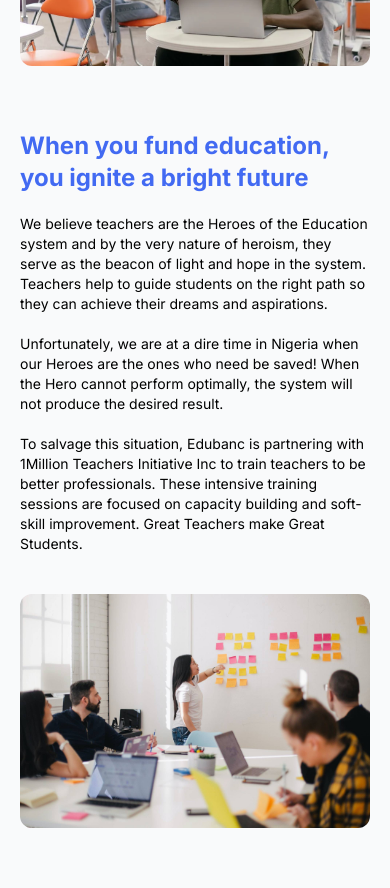
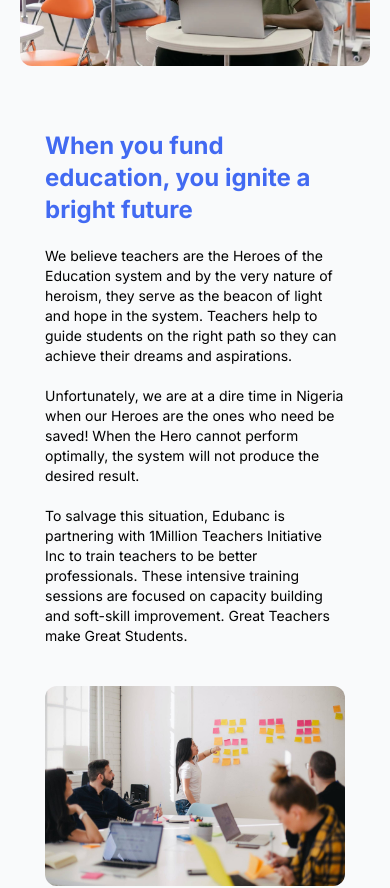
Before and after one commit to JosephIgbaji/edubanc, a Next.js app: page /donate in a window 390 px wide. Shown: the part 1700-2588 px from the top of the page. Built offline with nearby package versions, Linux system fonts and the light colour scheme.

Commit message:
donate page info mobile responsiveness

```diff
--- a/src/components/blog/BlogCard.jsx
+++ b/src/components/blog/BlogCard.jsx
@@ -4,7 +4,7 @@ import Image from "next/image";
 const BlogCard = ({ heading, miniPost, image, author, date, avatar }) => {
   return (
     <div className="w-[300px] p-2 bg-white rounded-lg">
-      <Image src={image} width={300} height={200} />
+      <Image src={image} width={300} height={200} alt="alt" />
       <div className="flex gap-2 my-3 text-xs justify-between items-center">
         <p className="font-semibold text-sm">{heading}</p>
         <svg
--- a/src/components/donate/ImageLeft.jsx
+++ b/src/components/donate/ImageLeft.jsx
@@ -4,16 +4,17 @@ import Image from "next/image";
 const ImageLeft = () => {
   return (
     <div className="flex flex-col-reverse lg:flex-row gap-10 lg:gap-24 items-center justify-between mt-16">
-      <div className="min-w-[300px] sm:w-[400px] md:w-[500px]">
+      <div className="w-[300px] sm:min-w-[400px] lg:max-w-[500px]">
         <Image
           className="rounded-xl"
           src="/donate-imageLeft.jpeg"
-          width={600}
-          height={466}
-          alt="logo-icon-overlay"
+          width={500}
+          height={100}
+          // layout="fill"
+          alt="altoverlay"
         />
       </div>
-      <div className="min-w-[300px] max-w-[500px] ">
+      <div className="w-[300px] sm:min-w-[350px] lg:max-w-[500px]">
         <h2 className="text-2xl md:text-3xl lg:text-4xl font-bold text-primary mb-5">
           When you fund education, you ignite a bright future
         </h2>
--- a/src/components/home/HomeBlogCard.jsx
+++ b/src/components/home/HomeBlogCard.jsx
@@ -4,7 +4,7 @@ import Image from "next/image";
 const HomeBlogCard = ({ heading, post, image }) => {
   return (
     <div className="w-[250px] p-2 h-[280px] bg-white rounded-lg">
-      <Image src={image} width={250} height={200} />
+      <Image src={image} width={250} height={200} alt="alt" />
 
       <div className="flex gap-2 my-3 text-xs justify-between items-center">
         <p className="font-semibold text-sm">{heading}</p>
```
